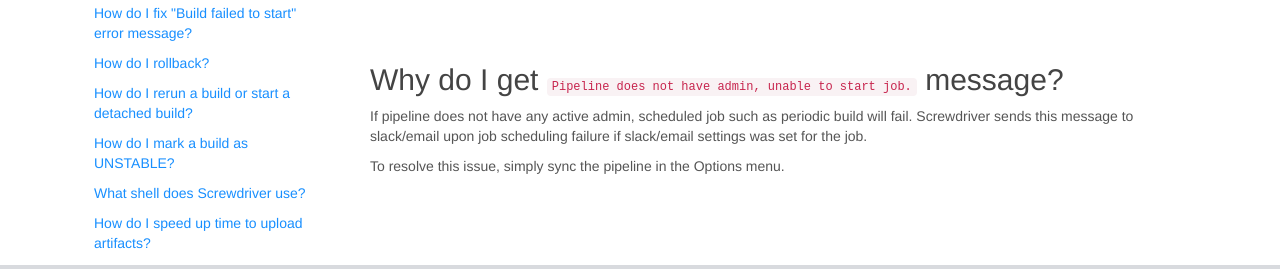
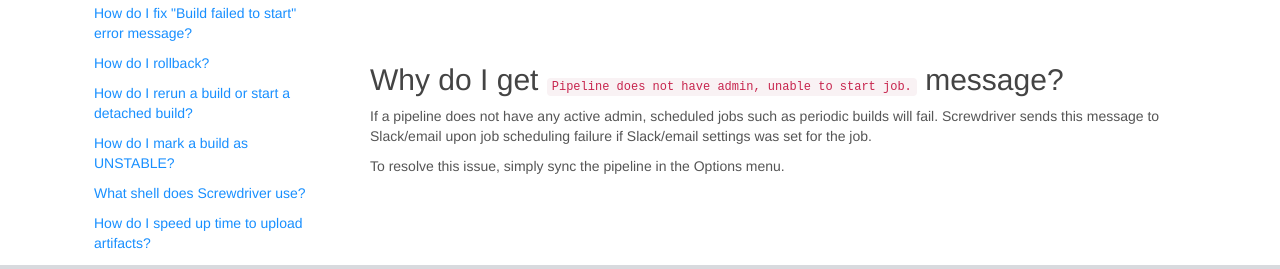
Before and after one commit to screwdriver-cd/guide, a Jekyll site: the page built from docs/user-guide/FAQ.md, in a window 1280 px wide and 900 px high, scrolled down 10156 px. Shown: the part 614-883 px from the top of the window. Built offline with Jekyll 4.4.1, drawn with Linux system fonts in a browser that asks for light colours.

Commit message:
Update docs/user-guide/FAQ.md
Co-authored-by: Tiffany K <tiffanykyi@gmail.com>

```diff
--- a/docs/user-guide/FAQ.md
+++ b/docs/user-guide/FAQ.md
@@ -281,6 +281,6 @@ _If you have restarted builds from an older event, then first event will not be
 ![Latest SHA](./assets/latest-sha.png)
 
 ## Why do I get `Pipeline does not have admin, unable to start job.` message?
-If pipeline does not have any active admin, scheduled job such as periodic build will fail. Screwdriver sends this message to slack/email upon job scheduling failure if slack/email settings was set for the job.
+If a pipeline does not have any active admin, scheduled jobs such as periodic builds will fail. Screwdriver sends this message to Slack/email upon job scheduling failure if Slack/email settings was set for the job.
 
 To resolve this issue, simply sync the pipeline in the Options menu.
```
